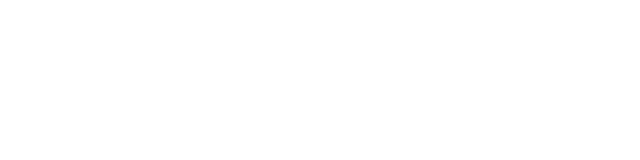
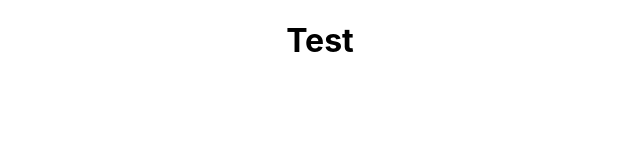
Before and after one commit to thenathanlyle/Sports, a React (Create React App) app in the folder client/: page / in a window 1280 px wide. Shown: the top 160 px of the page, without its empty margins (320-960 px from the left). Built offline with nearby package versions, Linux system fonts and the light colour scheme.

Commit message:
components started

```diff
--- a/client/src/App.js
+++ b/client/src/App.js
@@ -1,7 +1,11 @@
 import "./App.css";
 
 function App() {
-  return <div className="App"></div>;
+  return (
+    <div className="App">
+      <h1>Test</h1>
+    </div>
+  );
 }
 
 export default App;
```
Also changed, not shown: client/src/components/Navbar.jsx (added).
